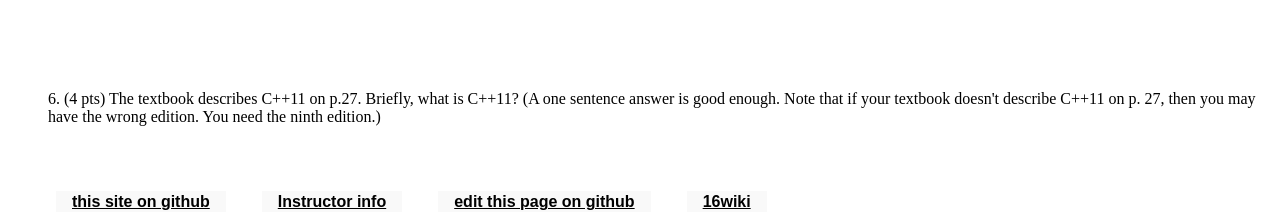
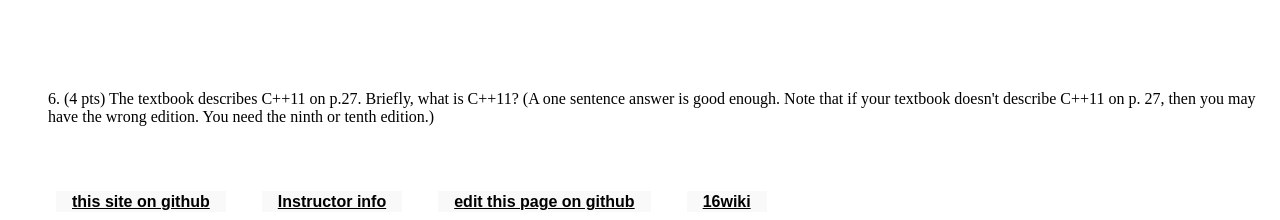
Before and after one commit to ucsb-cs16-w18/ucsb-cs16-w18.github.io, a Jekyll site: the page built from _hwk/h01.md, in a window 1280 px wide. Shown: the part 1448-1668 px from the top of the page. Built offline with Jekyll 4.4.1, drawn with Linux system fonts in a browser that asks for light colours.

Commit message:
Update h01.md

```diff
--- a/_hwk/h01.md
+++ b/_hwk/h01.md
@@ -45,7 +45,7 @@ Assuming the variable `int age;` has already been declared and initialized with
 	<div style="margin-bottom:8em"></div>
 
 
-6.  (4 pts) The textbook describes C++11 on p.27.  Briefly, what is C++11? (A one sentence answer is good enough.  Note that if your textbook doesn't describe C++11 on p. 27, then you may have the wrong edition.  You need the ninth edition.)
+6.  (4 pts) The textbook describes C++11 on p.27.  Briefly, what is C++11? (A one sentence answer is good enough.  Note that if your textbook doesn't describe C++11 on p. 27, then you may have the wrong edition.  You need the ninth or tenth edition.)
   <div style="margin-bottom:4em"></div>
 
 </ol>
```
